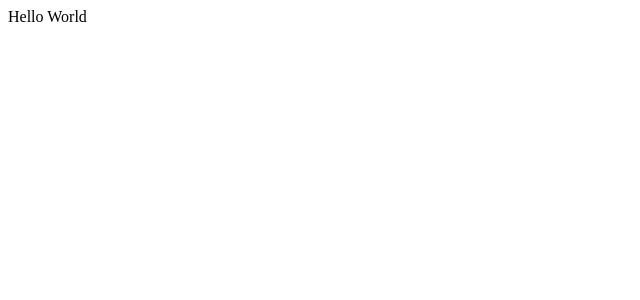
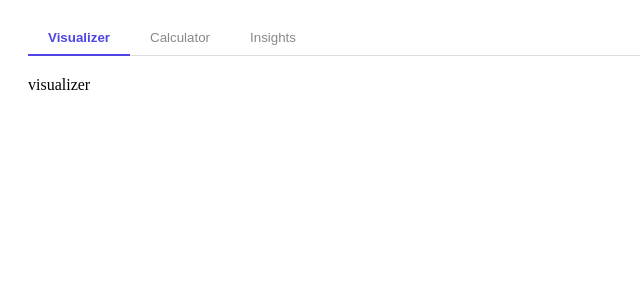
Before and after one commit to pghanem/run-lab, a Next.js app: page / in a window 1280 px wide. Shown: the top 300 px of the page, without its empty margins (0-640 px from the left). Built offline with nearby package versions, Linux system fonts and the light colour scheme.

Commit message:
[base] add base nav bar

```diff
--- a/package.json
+++ b/package.json
@@ -16,6 +16,7 @@
         "@emotion/babel-preset-css-prop": "^11.12.0",
         "@emotion/react": "^11.14.0",
         "@emotion/styled": "^11.14.0",
+        "framer-motion": "^12.5.0",
         "next": "15.2.3",
         "react": "^19.0.0",
         "react-dom": "^19.0.0"
--- /dev/null
+++ b/src/app/page.styles.ts
@@ -0,0 +1,37 @@
+import styled from "@emotion/styled";
+
+interface TabButtonProps {
+    isActive: boolean;
+}
+
+export const Container = styled.div`
+    margin: 20px;
+`;
+
+export const TabBar = styled.div`
+    display: flex;
+    border-bottom: 1px solid #ddd;
+`;
+
+export const TabButton = styled.button<TabButtonProps>`
+    position: relative;
+    padding: 10px 20px;
+    border: none;
+    background: none;
+    cursor: pointer;
+    color: ${(props) => (props.isActive ? "#4f46e5" : "#888")};
+    font-weight: ${(props) => (props.isActive ? "bold" : "normal")};
+
+    .indicator {
+        position: absolute;
+        bottom: -1px;
+        left: 0;
+        right: 0;
+        height: 2px;
+        background-color: #4f46e5;
+    }
+`;
+
+export const TabContent = styled.div`
+    padding: 20px 0;
+`;
--- a/src/app/page.tsx
+++ b/src/app/page.tsx
@@ -1,5 +1,46 @@
 "use client";
 
+import { useState } from "react";
+import { motion } from "framer-motion";
+import { Container, TabBar, TabButton, TabContent } from "./page.styles";
+
+interface TabInfo {
+    id: string;
+    label: string;
+}
+
 export default function Home() {
-    return <div>Hello World</div>;
+    const [activeTab, setActiveTab] = useState<string>("visualizer");
+
+    const tabs: TabInfo[] = [
+        { id: "visualizer", label: "Visualizer" },
+        { id: "calculator", label: "Calculator" },
+        { id: "insights", label: "Insights" },
+    ];
+
+    return (
+        <Container>
+            <TabBar>
+                {tabs.map((tab) => (
+                    <TabButton
+                        key={tab.id}
+                        onClick={() => setActiveTab(tab.id)}
+                        isActive={activeTab === tab.id}
+                    >
+                        {activeTab === tab.id && (
+                            <motion.div
+                                layoutId="activeTabIndicator"
+                                className="indicator"
+                                initial={false}
+                                transition={{ duration: 0.3 }}
+                            />
+                        )}
+                        {tab.label}
+                    </TabButton>
+                ))}
+            </TabBar>
+
+            <TabContent>{activeTab}</TabContent>
+        </Container>
+    );
 }
```
Also changed, not shown: 1 other file (tests, documents, lock files or other folders).
